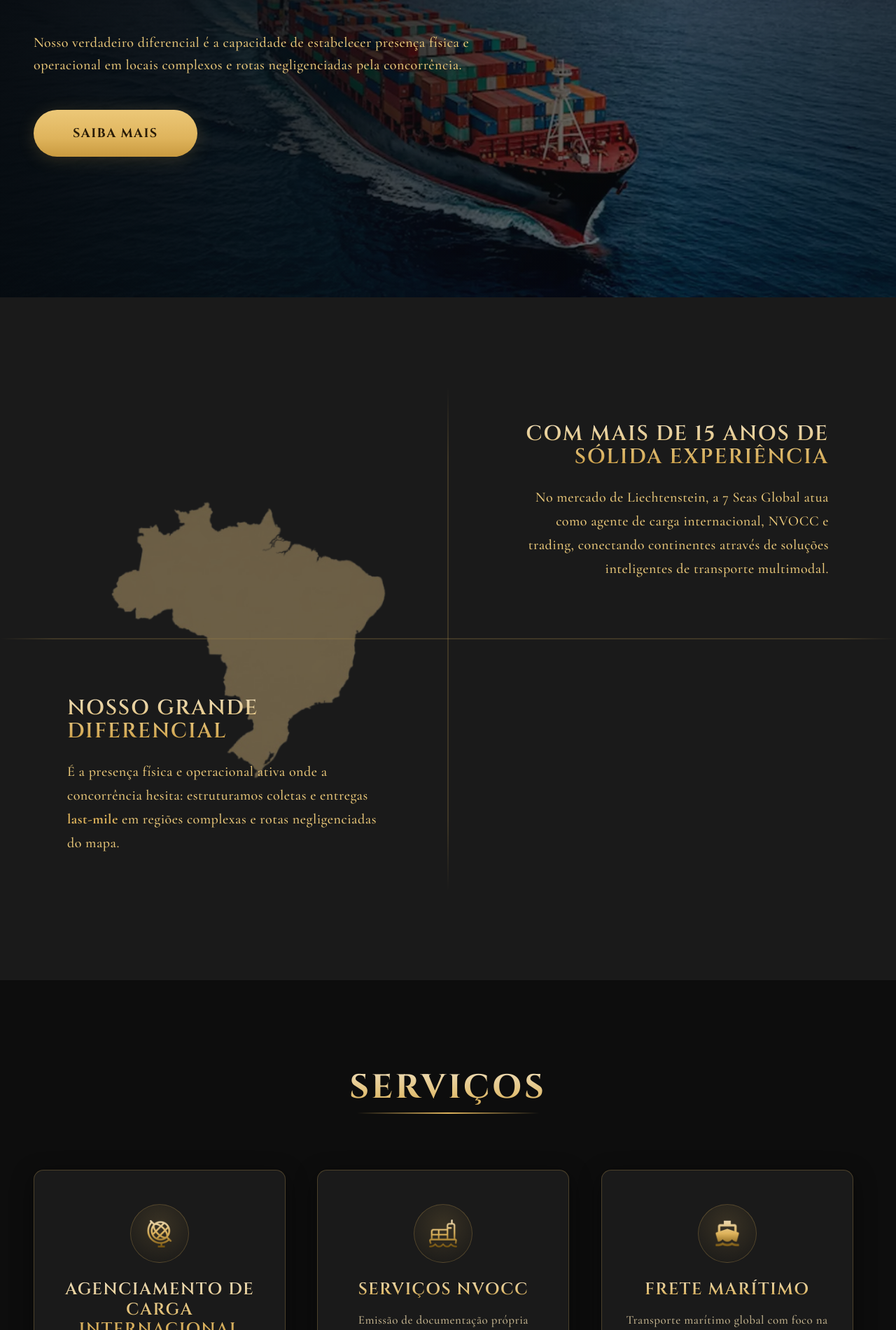
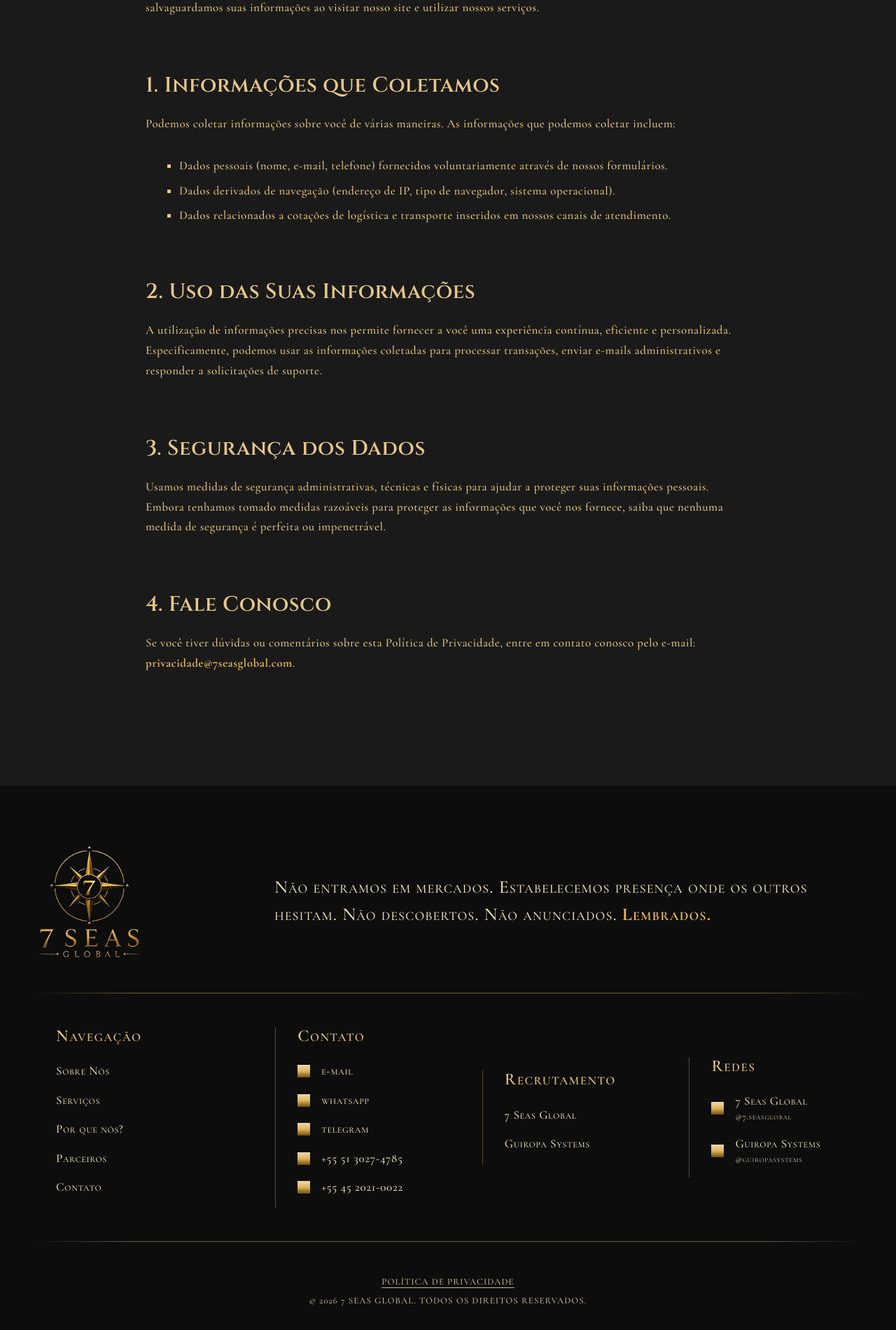
Before and after one commit to 7-Seas-Global-and-Hafen-Consolidators/7-seas-global-website, a React (Vite) app: page /privacidade in a window 1280 px wide. Shown: the part 459-2360 px from the top of the page at 70% size. Built offline with nearby package versions, Linux system fonts and the light colour scheme.

Commit message:
#2 feat: Page structure and functionalities done.

```diff
--- a/package.json
+++ b/package.json
@@ -15,7 +15,8 @@
     "i18next": "^26.3.1",
     "react": "^18.3.1",
     "react-dom": "^18.3.1",
-    "react-i18next": "^17.0.8"
+    "react-i18next": "^17.0.8",
+    "react-router-dom": "^7.17.0"
   },
   "devDependencies": {
     "@vitejs/plugin-react": "^4.3.1",
--- a/src/App.jsx
+++ b/src/App.jsx
@@ -1,83 +1,16 @@
-import { useEffect } from 'react'
-import Header from './components/Header'
-import Hero from './components/Hero'
-import Sobre from './components/Sobre'
-import Servicos from './components/Servicos'
-import Porque from './components/Porque'
-import Parceiros from './components/Parceiros'
-import Contato from './components/Contato'
-import Footer from './components/Footer'
+import { BrowserRouter, Routes, Route } from 'react-router-dom';
+import Home from './pages/Home';
+import PoliticaPrivacidade from './components/PoliticaPrivacidade';
+import Footer from './components/Footer';
 
 export default function App() {
-  useEffect(() => {
-    const header = document.getElementById('header')
-    const onScroll = () => {
-      if (header) header.classList.toggle('is-scrolled', window.scrollY > 20)
-    }
-    window.addEventListener('scroll', onScroll, { passive: true })
-    onScroll()
-
-    const nav = document.querySelector('.nav')
-    const toggle = document.querySelector('.nav__toggle')
-    const onToggleClick = () => {
-      const open = nav.classList.toggle('is-open')
-      toggle.setAttribute('aria-expanded', String(open))
-    }
-    const onLinkClick = () => {
-      nav.classList.remove('is-open')
-      toggle.setAttribute('aria-expanded', 'false')
-    }
-    let links = []
-    if (toggle && nav) {
-      toggle.addEventListener('click', onToggleClick)
-      links = Array.from(nav.querySelectorAll('.nav__link'))
-      links.forEach((a) => a.addEventListener('click', onLinkClick))
-    }
-
-    const els = document.querySelectorAll('.reveal')
-    let io = null
-    if ('IntersectionObserver' in window) {
-      io = new IntersectionObserver((entries) => {
-        entries.forEach((en) => {
-          if (en.isIntersecting) {
-            en.target.classList.add('is-visible')
-            io.unobserve(en.target)
-          }
-        })
-      }, { threshold: 0.12 })
-      els.forEach((el) => io.observe(el))
-    } else {
-      els.forEach((el) => el.classList.add('is-visible'))
-    }
-
-    document.querySelectorAll('.icon-mask[data-icon]').forEach((el) => {
-      const mask = 'url("/assets/icons/' + el.dataset.icon + '.png") center / contain no-repeat'
-      el.style.webkitMask = mask
-      el.style.mask = mask
-    })
-
-    return () => {
-      window.removeEventListener('scroll', onScroll)
-      if (toggle && nav) {
-        toggle.removeEventListener('click', onToggleClick)
-        links.forEach((a) => a.removeEventListener('click', onLinkClick))
-      }
-      if (io) io.disconnect()
-    }
-  }, [])
-
   return (
-    <>
-      <Header />
-      <main>
-        <Hero />
-        <Sobre />
-        <Servicos />
-        <Porque />
-        <Parceiros />
-        <Contato />
-      </main>
+    <BrowserRouter>
+      <Routes>
+        <Route path="/" element={<Home />} />
+        <Route path="/privacidade" element={<PoliticaPrivacidade />} />
+      </Routes>
       <Footer />
-    </>
-  )
+    </BrowserRouter>
+  );
 }
--- a/src/components/Footer.jsx
+++ b/src/components/Footer.jsx
@@ -1,7 +1,7 @@
 import { useTranslation } from "react-i18next";
+import { Link } from "react-router-dom"; // Importando o Link
 
 export default function Footer() {
-
   const { t } = useTranslation();
 
   return (
@@ -20,11 +20,12 @@ export default function Footer() {
           <div className="footer__col">
             <h4 className="footer__head">{t("footer.nav_head")}</h4>
             <ul>
-              <li><a href="#sobre">{t("footer.nav_1")}</a></li>
-              <li><a href="#servicos">{t("footer.nav_2")}</a></li>
-              <li><a href="#porque">{t("footer.nav_3")}</a></li>
-              <li><a href="#parceiros">{t("footer.nav_4")}</a></li>
-              <li><a href="#contato">{t("footer.nav_5")}</a></li>
+              {/* Adicionada a barra '/' antes do hash para funcionar a partir de outras rotas */}
+              <li><a href="/#sobre">{t("footer.nav_1")}</a></li>
+              <li><a href="/#servicos">{t("footer.nav_2")}</a></li>
+              <li><a href="/#porque">{t("footer.nav_3")}</a></li>
+              <li><a href="/#parceiros">{t("footer.nav_4")}</a></li>
+              <li><a href="/#contato">{t("footer.nav_5")}</a></li>
             </ul>
           </div>
           <div className="footer__col">
@@ -54,7 +55,25 @@ export default function Footer() {
         </div>
 
         <hr className="footer__rule" />
-        <p className="footer__copy">{t("footer.copy")}</p>
+
+        {/* Link da Política de Privacidade posicionado junto aos direitos autorais */}
+        <div style={{ display: 'flex', flexDirection: 'column', alignItems: 'center', gap: '8px' }}>
+          <Link
+            to="/privacidade"
+            style={{
+              color: 'var(--c-text-dim)',
+              fontSize: 'var(--fs-small)',
+              textTransform: 'uppercase',
+              letterSpacing: '.08em',
+              textDecoration: 'underline',
+              textUnderlineOffset: '4px'
+            }}
+          >
+            {t("footer.privacy", "Política de Privacidade")}
+          </Link>
+          <p className="footer__copy" style={{ marginTop: '0' }}>{t("footer.copy")}</p>
+        </div>
+
       </div>
     </footer>
   );
--- /dev/null
+++ b/src/components/PoliticaPrivacidade.jsx
@@ -0,0 +1,54 @@
+import { useEffect } from 'react';
+import { useTranslation } from 'react-i18next';
+import Header from './Header';
+
+export default function PoliticaPrivacidade() {
+  const { t } = useTranslation();
+
+  useEffect(() => {
+    window.scrollTo(0, 0);
+  }, []);
+
+  return (
+    <>
+      <Header />
+
+      <main>
+        <section className="section politica" aria-label="Política de Privacidade">
+          <div className="container container--narrow">
+            <h1 className="section-title section-title--grad">
+              {t('privacidade.title')}
+              <span className="section-title__rule"></span>
+            </h1>
+
+            <div className="politica__content">
+              <p>{t('privacidade.intro')}</p>
+
+              <h2>{t('privacidade.s1_title')}</h2>
+              <p>{t('privacidade.s1_text')}</p>
+              <ul>
+                <li>{t('privacidade.s1_item1')}</li>
+                <li>{t('privacidade.s1_item2')}</li>
+                <li>{t('privacidade.s1_item3')}</li>
+              </ul>
+
+              <h2>{t('privacidade.s2_title')}</h2>
+              <p>{t('privacidade.s2_text')}</p>
+
+              <h2>{t('privacidade.s3_title')}</h2>
+              <p>{t('privacidade.s3_text')}</p>
+
+              <h2>{t('privacidade.s4_title')}</h2>
+              <p>
+                {t('privacidade.s4_text')}{' '}
+                <a href="mailto:privacidade@7seasglobal.com" className="text-gold fw-700">
+                  privacidade@7seasglobal.com
+                </a>.
+              </p>
+            </div>
+          </div>
+        </section>
+      </main>
+    </>
+  );
+}
--- a/src/locales/pt.json
+++ b/src/locales/pt.json
@@ -81,6 +81,21 @@
       "phone_1": "telefone 1",
       "phone_2": "telefone 2",
       "copy": "© 2026 7 Seas Global. Todos os direitos reservados."
+    },
+    "privacidade": {
+      "title": "Política de Privacidade",
+      "intro": "A 7 Seas Global valoriza a sua privacidade. Esta Política de Privacidade explica como coletamos, usamos, divulgamos e salvaguardamos suas informações ao visitar nosso site e utilizar nossos serviços.",
+      "s1_title": "1. Informações que Coletamos",
+      "s1_text": "Podemos coletar informações sobre você de várias maneiras. As informações que podemos coletar incluem:",
+      "s1_item1": "Dados pessoais (nome, e-mail, telefone) fornecidos voluntariamente através de nossos formulários.",
+      "s1_item2": "Dados derivados de navegação (endereço de IP, tipo de navegador, sistema operacional).",
+      "s1_item3": "Dados relacionados a cotações de logística e transporte inseridos em nossos canais de atendimento.",
+      "s2_title": "2. Uso das Suas Informações",
+      "s2_text": "A utilização de informações precisas nos permite fornecer a você uma experiência contínua, eficiente e personalizada. Especificamente, podemos usar as informações coletadas para processar transações, enviar e-mails administrativos e responder a solicitações de suporte.",
+      "s3_title": "3. Segurança dos Dados",
+      "s3_text": "Usamos medidas de segurança administrativas, técnicas e físicas para ajudar a proteger suas informações pessoais. Embora tenhamos tomado medidas razoáveis para proteger as informações que você nos fornece, saiba que nenhuma medida de segurança é perfeita ou impenetrável.",
+      "s4_title": "4. Fale Conosco",
+      "s4_text": "Se você tiver dúvidas ou comentários sobre esta Política de Privacidade, entre em contato conosco pelo e-mail:"
     }
   }
 }
--- /dev/null
+++ b/src/pages/Home.jsx
@@ -0,0 +1,81 @@
+import { useEffect } from 'react'
+import Header from '../components/Header'
+import Hero from '../components/Hero'
+import Sobre from '../components/Sobre'
+import Servicos from '../components/Servicos'
+import Porque from '../components/Porque'
+import Parceiros from '../components/Parceiros'
+import Contato from '../components/Contato'
+
+export default function Home() {
+  useEffect(() => {
+    const header = document.getElementById('header')
+    const onScroll = () => {
+      if (header) header.classList.toggle('is-scrolled', window.scrollY > 20)
+    }
+    window.addEventListener('scroll', onScroll, { passive: true })
+    onScroll()
+
+    const nav = document.querySelector('.nav')
+    const toggle = document.querySelector('.nav__toggle')
+    const onToggleClick = () => {
+      const open = nav.classList.toggle('is-open')
+      toggle.setAttribute('aria-expanded', String(open))
+    }
+    const onLinkClick = () => {
+      nav.classList.remove('is-open')
+      toggle.setAttribute('aria-expanded', 'false')
+    }
+    let links = []
+    if (toggle && nav) {
+      toggle.addEventListener('click', onToggleClick)
+      links = Array.from(nav.querySelectorAll('.nav__link'))
+      links.forEach((a) => a.addEventListener('click', onLinkClick))
+    }
+
+    const els = document.querySelectorAll('.reveal')
+    let io = null
+    if ('IntersectionObserver' in window) {
+      io = new IntersectionObserver((entries) => {
+        entries.forEach((en) => {
+          if (en.isIntersecting) {
+            en.target.classList.add('is-visible')
+            io.unobserve(en.target)
+          }
+        })
+      }, { threshold: 0.12 })
+      els.forEach((el) => io.observe(el))
+    } else {
+      els.forEach((el) => el.classList.add('is-visible'))
+    }
+
+    document.querySelectorAll('.icon-mask[data-icon]').forEach((el) => {
+      const mask = 'url("/assets/icons/' + el.dataset.icon + '.png") center / contain no-repeat'
+      el.style.webkitMask = mask
+      el.style.mask = mask
+    })
+
+    return () => {
+      window.removeEventListener('scroll', onScroll)
+      if (toggle && nav) {
+        toggle.removeEventListener('click', onToggleClick)
+        links.forEach((a) => a.removeEventListener('click', onLinkClick))
+      }
+      if (io) io.disconnect()
+    }
+  }, [])
+
+  return (
+    <>
+      <Header />
+      <main>
+        <Hero />
+        <Sobre />
+        <Servicos />
+        <Porque />
+        <Parceiros />
+        <Contato />
+      </main>
+    </>
+  )
+}
--- a/src/styles/components.css
+++ b/src/styles/components.css
@@ -689,3 +689,50 @@
   transition: opacity var(--dur-fast) var(--ease);
   z-index: 1;
 }
+
+.politica {
+  padding-top: calc(var(--sp-16) + 40px);
+  background: var(--c-bg);
+  min-height: 100vh;
+}
+
+.politica__content {
+  margin-top: var(--sp-10);
+}
+
+.politica__content h2 {
+  font-size: var(--fs-h3);
+  margin-top: var(--sp-10);
+  margin-bottom: var(--sp-4);
+  color: var(--c-gold-bright);
+}
+
+.politica__content p {
+  font-size: var(--fs-body);
+  color: var(--c-text-body);
+  line-height: 1.7;
+  margin-bottom: var(--sp-5);
+}
+
+.politica__content ul {
+  list-style-type: square;
+  padding-left: var(--sp-6);
+  margin-bottom: var(--sp-5);
+}
+
+.politica__content li {
+  font-size: var(--fs-body);
+  color: var(--c-text-body);
+  line-height: 1.6;
+  margin-bottom: var(--sp-2);
+}
+
+.politica__content a {
+  transition: filter var(--dur-fast) var(--ease);
+}
+
+.politica__content a:hover {
+  filter: brightness(1.2);
+  text-decoration: underline;
+  text-underline-offset: 4px;
+}
```
Also changed, not shown: src/components/Header.jsx (+6 -6 lines), 1 other file (tests, documents, lock files or other folders).
